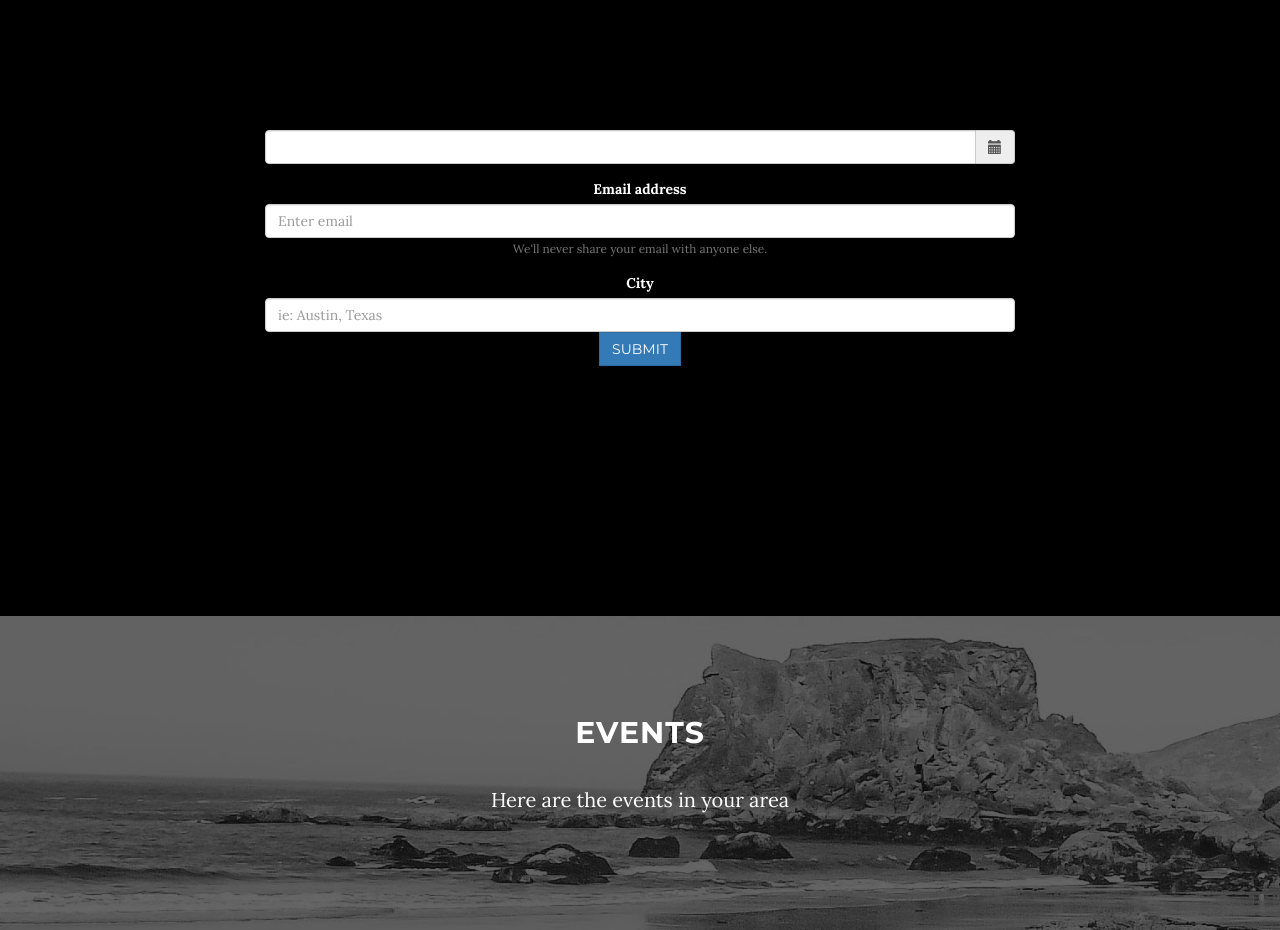
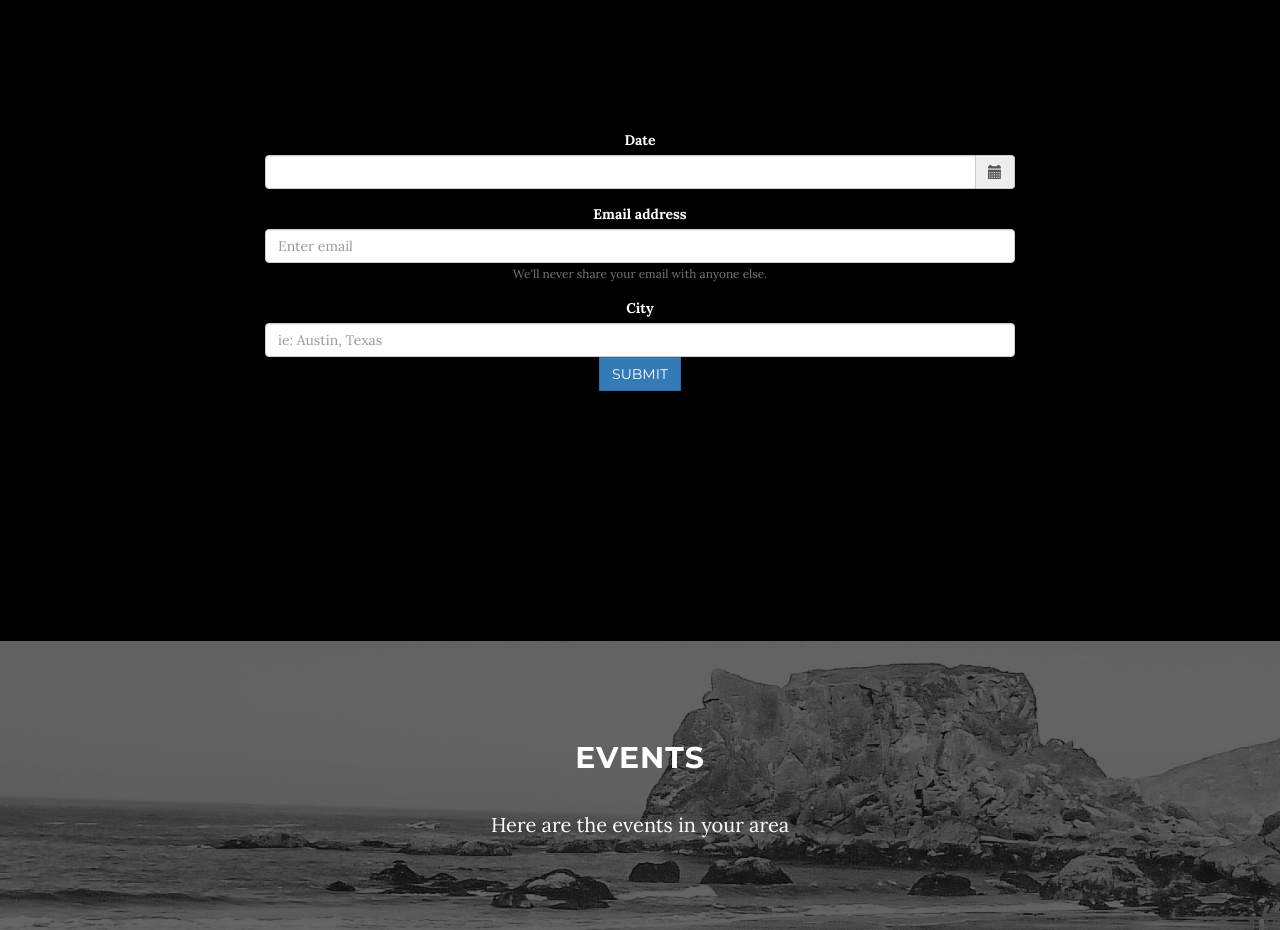
Before and after one commit to brianpatrickhummel/stay-play, a website: page index.html in a window 1280 px wide. Shown: the part 920-1850 px from the top of the page. Drawn offline with nearby package versions, Linux system fonts and the light colour scheme; some packages are replaced by stand-ins of ours.

Commit message:
minor change

```diff
--- a/index.html
+++ b/index.html
@@ -88,6 +88,7 @@
             <div class="col-lg-8 col-lg-offset-2">
                 <form>
                 <div class="form-group">
+                <label for="input-group date">Date</label>
                 <div class="input-group date" data-provide="datepicker">
                         <input type="text" class="form-control" id="exampleStartDate">
                         <div class="input-group-addon">
```
